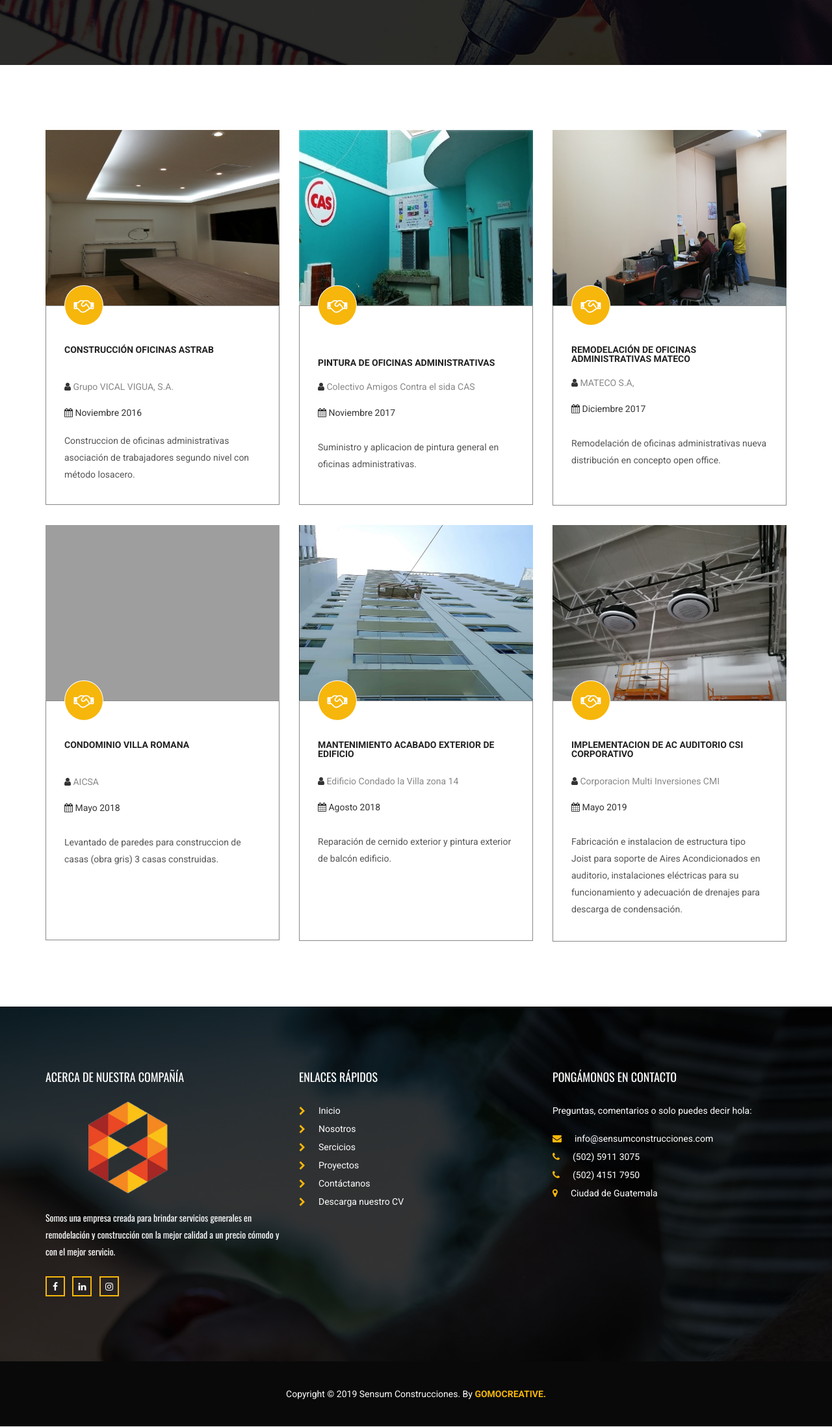
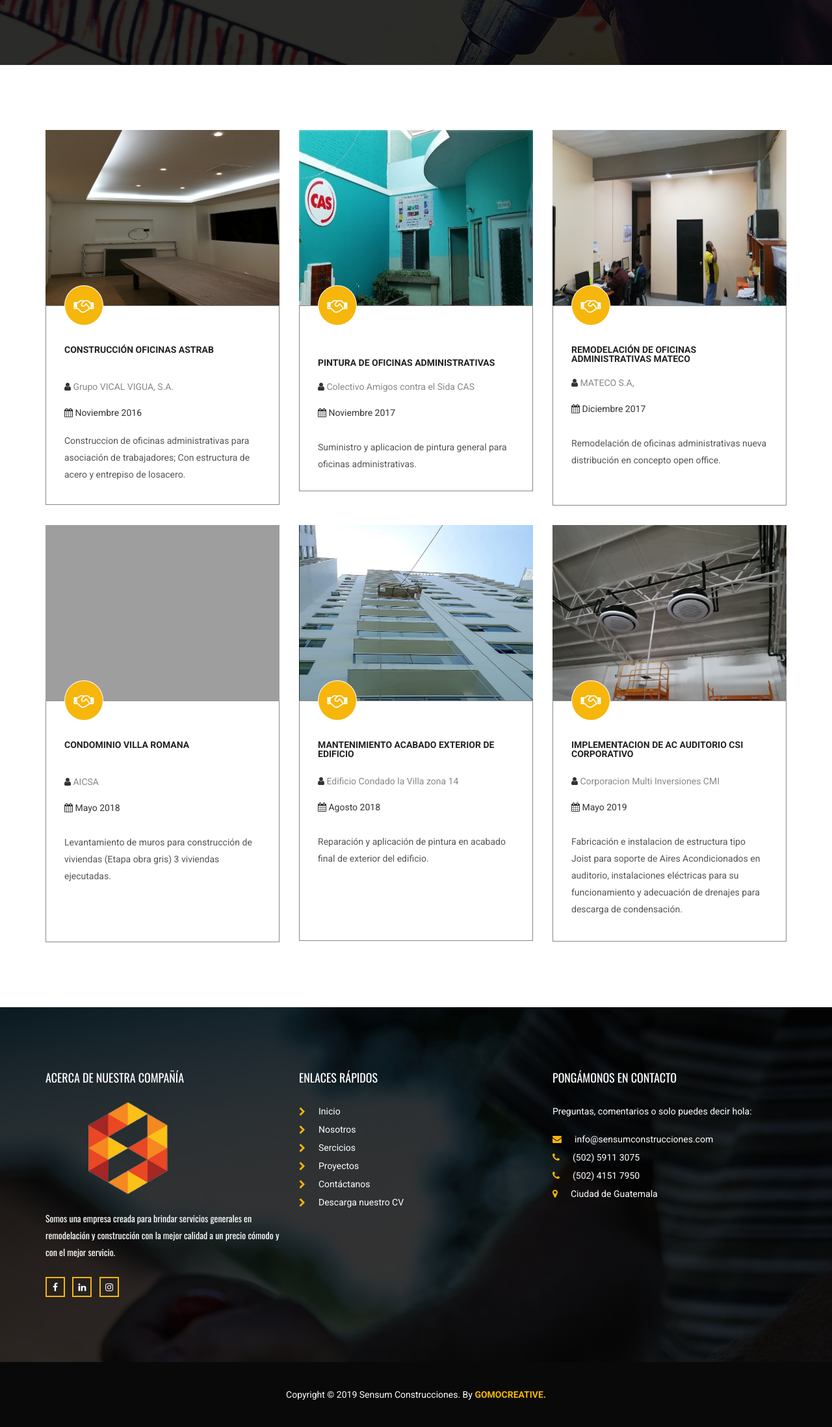
Before and after one commit to gomocreative/sensum, a PHP site: page /proyects.php in a window 1280 px wide. Shown: the part 258-2454 px from the top of the page at 65% size. Run offline with PHP 8.4, Linux system fonts and the light colour scheme; grey boxes are pictures that could not be loaded.

Commit message:
Some changes

```diff
--- a/about.php
+++ b/about.php
@@ -130,7 +130,7 @@
                         </div>
                         <div class="media-body">
                             <a href="#">Evaluación Técnica</a>
-                            <p>Sensum te ofrece una Evaluación Técnica Previa sin costo alguno.</p>
+                            <p>Te brindamos una visita previa sin costo alguno.</p>
                         </div>
                     </div>
                     <div class="media">
@@ -152,7 +152,7 @@
                         </div>
                         <div class="media-body">
                             <a href="#">Trabajo 100% garantizado</a>
-                            <p>Sensum te ofrece resultados garantizados</p>
+                            <p>Respaldo y garantía en todos nuestros servicios.</p>
                         </div>
                     </div>
                 </div>
--- a/index.php
+++ b/index.php
@@ -99,7 +99,7 @@
                         <h3>Descarga nuestro Currícum y Portafolio digital</h3>
                     </div>
                     <br>
-                    <a href="docs/Presentacion_Sensum_Construcciones.pdf" target="_blank" class="button_all"> <i class="fa fa-download"></i> CV</a>
+                        <a href="docs/Presentacion_Sensum_Construcciones.pdf" target="_blank" class="button_all"> <i class="fa fa-download"></i> CV</a>
                 </div>
                 <div class="col-md-5 col-sm-6 about_client">
                     <img src="images/home.jpg" alt="" class="homeImg">
--- a/proyects.php
+++ b/proyects.php
@@ -81,7 +81,7 @@
                                 <span style="padding-bottom: 200px;"><i class="fa fa-user" aria-hidden="true"></i> <a href="https://www.grupovical.com" target="_blank">Grupo  VICAL VIGUA, S.A.</a></span><br><br>
                                 <span class="spaceProjectCard"><i class="fa fa-calendar" aria-hidden="true"></i> Noviembre 2016</span>
                             </div>
-                            <p class="lessTop">Construccion de oficinas administrativas asociación de trabajadores segundo nivel con método losacero.</p>
+                            <p class="lessTop">Construccion de oficinas administrativas para asociación de trabajadores; Con estructura de acero y entrepiso de losacero.</p>
                         </div>
                     </div>
                 </div>
@@ -92,17 +92,17 @@
                             <span class="clipboard"><i class="fa fa-handshake-o" aria-hidden="true"></i></span><br>
                             <span class="tittle">Pintura de oficinas administrativas</span>
                             <div class="date_comment">
-                                <span style="padding-bottom: 200px;"><i class="fa fa-user" aria-hidden="true"></i> <a href="http://www.mateco.com.gt" target="_blank">Colectivo Amigos Contra el sida CAS</a></span><br><br>
+                                <span style="padding-bottom: 200px;"><i class="fa fa-user" aria-hidden="true"></i> <a href="http://www.mateco.com.gt" target="_blank">Colectivo Amigos contra el Sida CAS</a></span><br><br>
                                 <span class="spaceProjectCard"><i class="fa fa-calendar" aria-hidden="true"></i> Noviembre 2017</span>
                             </div>
-                            <p style="padding-bottom: 21px">Suministro y aplicacion de pintura general en oficinas administrativas.</p>
+                            <p style="padding-bottom: 0px">Suministro y aplicacion de pintura general para oficinas administrativas.</p>
                         </div>
                     </div>
                 </div>
 
                 <div class="col-md-4 col-sm-6">
                     <div class="renovation">
-                        <img src="images/projects/project3.jpg" alt="" style="width: 100%; height: 270px;">
+                        <img src="images/projects/project3.1.jpg" alt="" style="width: 100%; height: 270px;">
                         <div class="renovation_content">
                             <span class="clipboard"><i class="fa fa-handshake-o" aria-hidden="true"></i></span>
                             <span class="tittle">Remodelación de oficinas administrativas Mateco</span>
@@ -124,7 +124,7 @@
                                 <span style="padding-bottom: 200px;"><i class="fa fa-user" aria-hidden="true"></i> <a href="https://www.aicsacorp.com/" target="_blank">AICSA</a></span><br><br>
                                 <span class="spaceProjectCard"><i class="fa fa-calendar" aria-hidden="true"></i> Mayo 2018</span><br>
                             </div>
-                            <p style="padding-bottom: 83px">Levantado de paredes para construccion de casas (obra gris) 3 casas construidas.</p>
+                            <p style="padding-bottom: 60px">Levantamiento de muros para construcción de viviendas (Etapa obra gris) 3 viviendas ejecutadas.</p>
                         </div>
                     </div>
                 </div>
@@ -138,7 +138,7 @@
                                 <span style="padding-bottom: 200px;"><i class="fa fa-user" aria-hidden="true"></i> <a href="http://www.conceptosurbanos.com.gt/condado-la-villa" target="_blank">Edificio Condado la Villa zona 14</a></span><br><br>
                                 <span class="spaceProjectCard"><i class="fa fa-calendar" aria-hidden="true"></i> Agosto 2018</span>
                             </div>
-                            <p style="padding-bottom: 85px">Reparación de cernido exterior y pintura exterior de balcón edificio.</p>
+                            <p style="padding-bottom: 85px">Reparación y aplicación de pintura en acabado final de exterior del edificio.</p>
                         </div>
                     </div>
                 </div>
```
Also changed, not shown: images/projects/project3.1.jpg (added), 1 other file.
